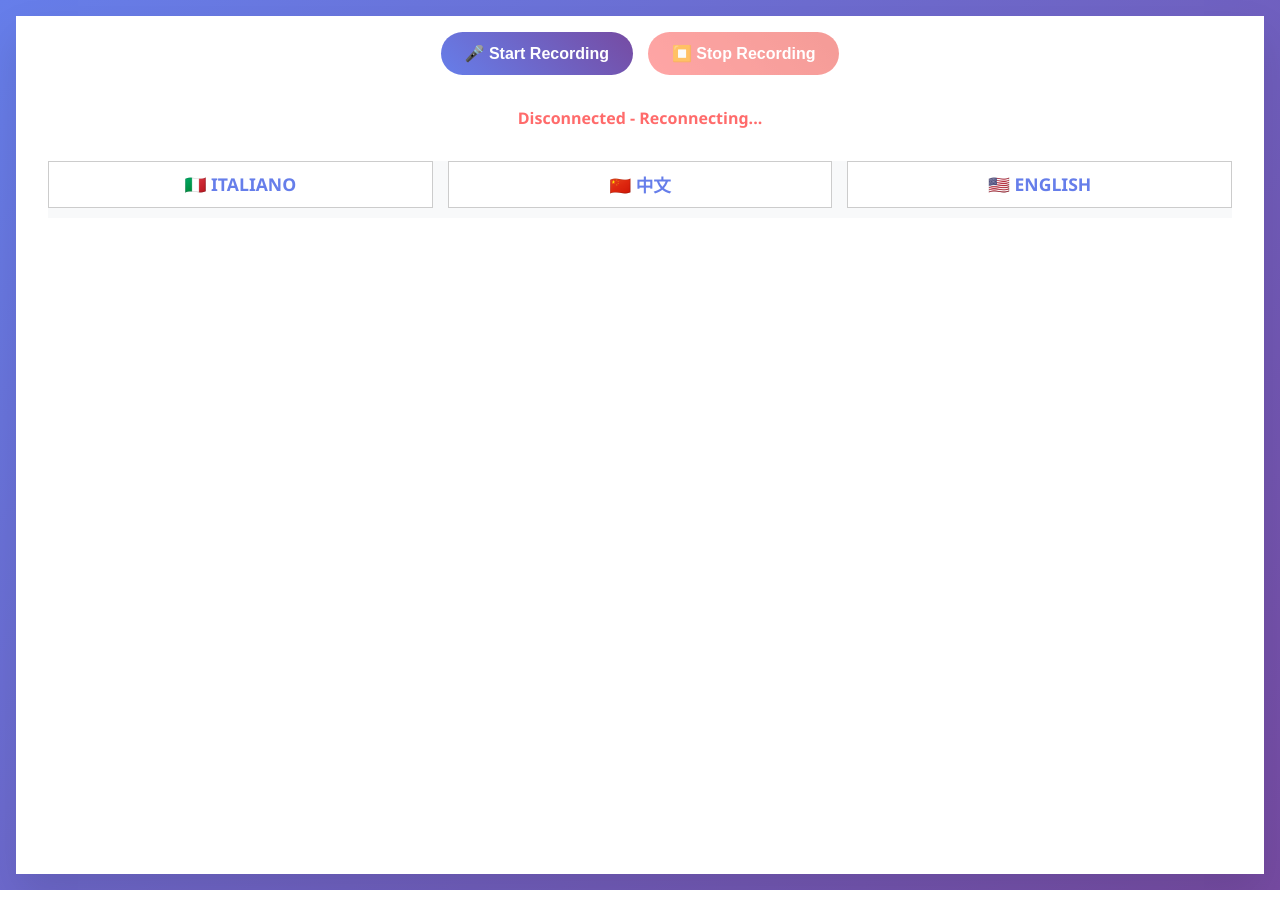
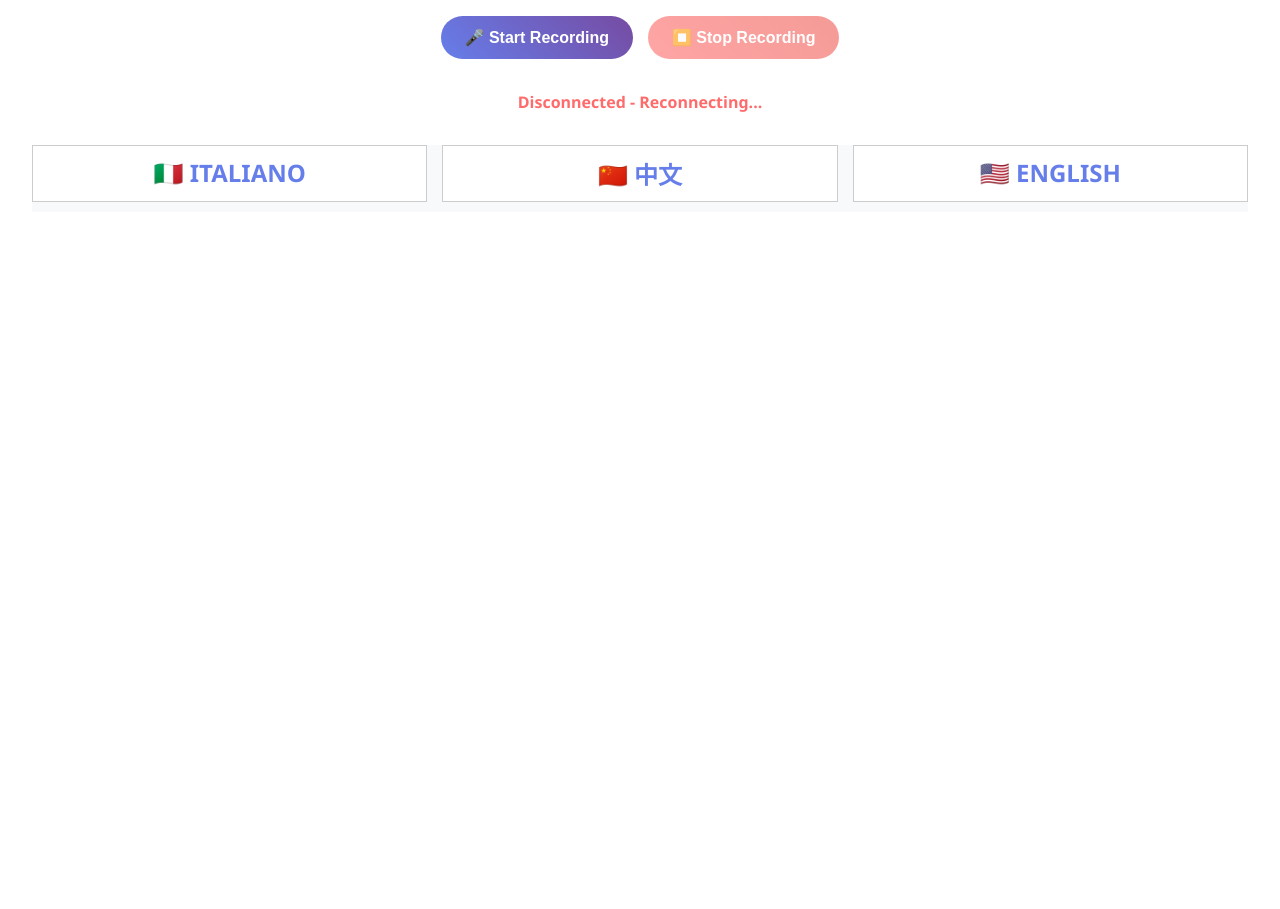
Before and after one commit to zhoyoyo/live-translation-app, a website: page public/index.html in a window 1280 px wide. Drawn offline with Linux system fonts and the light colour scheme.

Commit message:
front-end modification

```diff
--- a/public/index.html
+++ b/public/index.html
@@ -15,7 +15,7 @@
             font-family: 'Segoe UI', Tahoma, Geneva, Verdana, sans-serif;
             background: linear-gradient(135deg, #667eea 0%, #764ba2 100%);
             min-height: 100vh;
-            padding: 1rem;
+            padding: 0;
         }
 
         .container {
@@ -134,12 +134,12 @@
 
         .translations {
             padding: 1rem 2rem;
-            min-height: calc(100vh - 160px);
+            min-height: calc(100vh - 20px);
         }
 
         #translationsList {
             height: 80vh;
-            padding-bottom: 10vh;
+            padding-bottom: 1vh;
             overflow-y: auto;
         }
 
@@ -188,7 +188,7 @@
         }
 
         .translation-label {
-            font-size: 1.1rem;
+            font-size: 1.5rem;
             font-weight: 700;
             color: #667eea;
             margin-bottom: 10px;
@@ -202,7 +202,7 @@
         }
 
         .translation-text {
-            font-size: 1.3rem;
+            font-size: 2.6rem;
             color: #333;
             line-height: 1.6;
             font-weight: 500;
```
